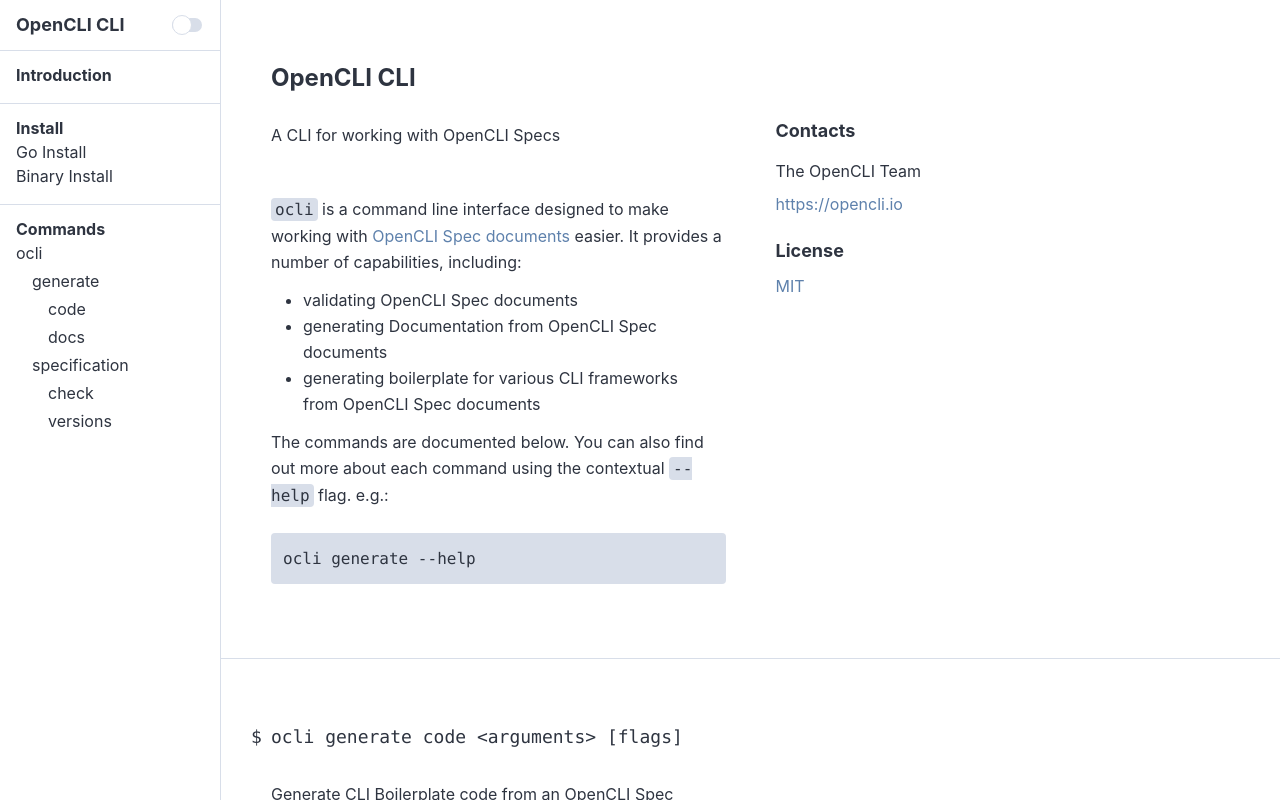
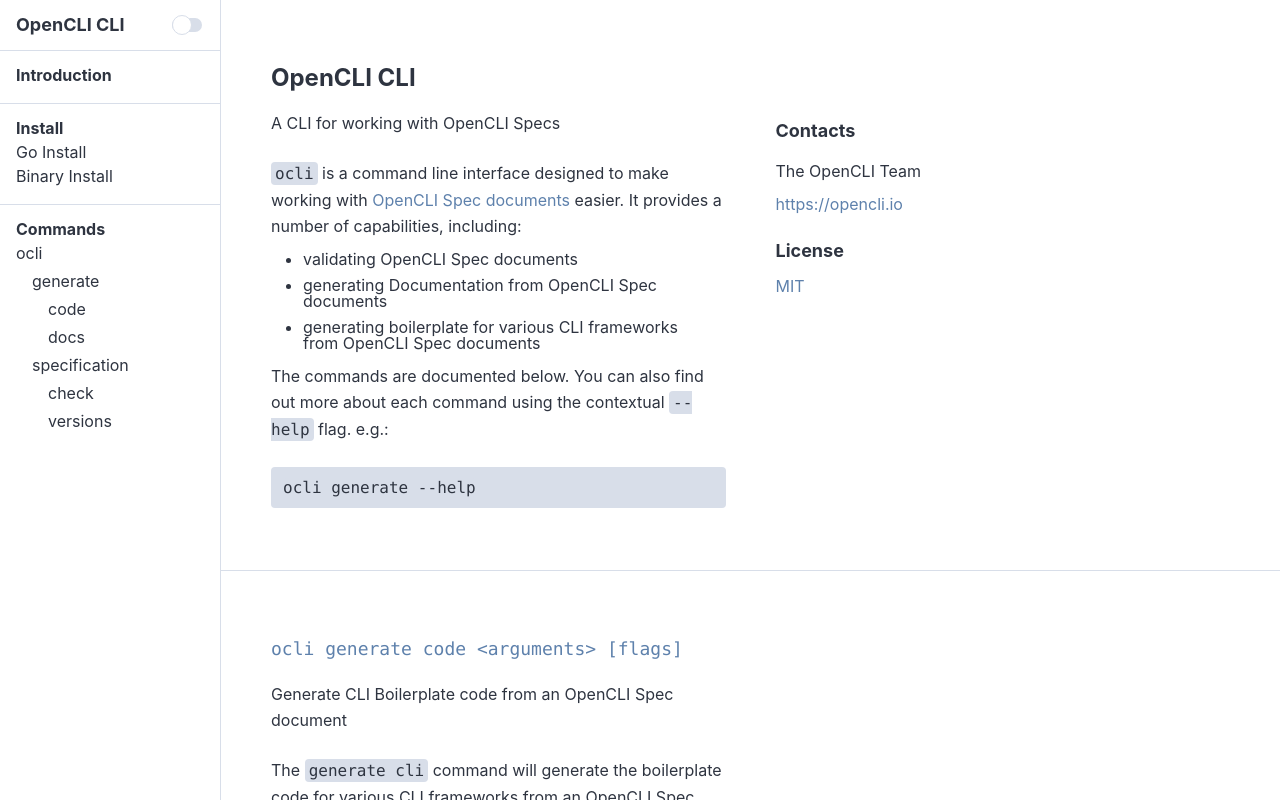
Before and after one commit to bcdxn/scratch-react, a React (Vite) app: page / in a window 1280 px wide. Built offline with nearby package versions, Linux system fonts and the light colour scheme; some icons are missing.

Commit message:
wip: adding command line section

```diff
--- a/package.json
+++ b/package.json
@@ -15,7 +15,9 @@
     "npm": "^11.3.0",
     "react": "^19.0.0",
     "react-dom": "^19.0.0",
-    "react-markdown": "^10.1.0"
+    "react-markdown": "^10.1.0",
+    "react-router": "^7.6.1",
+    "uuid": "^11.1.0"
   },
   "devDependencies": {
     "@eslint/js": "^9.21.0",
--- a/src/components/cli-reference/command-list/CommandList.tsx
+++ b/src/components/cli-reference/command-list/CommandList.tsx
@@ -1,4 +1,4 @@
-import React from "react";
+import React, { useEffect } from "react";
 import "./CommandList.css";
 import CommandSection from "../command-section/CommandSection";
 import { OpenCliDocument, Command, CommandTrieNode } from "../../../OpenCli";
@@ -8,9 +8,23 @@
 }
 
 const CommandList: React.FC<CommandListProps> = (props) => {
+  useEffect(() => {
+    const hash = window.location.hash;
+    console.log("use effect invoked", hash.replace(/^#/, ""));
+
+    // if (hash) {
+    //   console.log("hash existed");
+    //   const elem = document.getElementById(hash);
+    //   console.log(elem);
+    //   elem?.scrollIntoView({
+    //     behavior: "smooth",
+    //   });
+    // }
+  });
+
   const commands = flattenCommandList(props.doc);
-  const sections = commands.map((command) => (
-    <CommandSection command={command} />
+  const sections = commands.map((command, index) => (
+    <CommandSection command={command} first={index == 0} key={command.line} />
   ));
 
   return <>{sections}</>;
--- a/src/components/cli-reference/command-section/CommandSection.css
+++ b/src/components/cli-reference/command-section/CommandSection.css
@@ -9,6 +9,7 @@
   a {
     color: var(--accent-primary-color);
     text-decoration: none;
+    outline: none;
   }
 
   a:hover {
@@ -31,7 +32,7 @@
     position: relative;
   }
 
-  h1.command-line:before {
+  h1.command-line :before {
     content: "$";
     position: absolute;
     left: -20px;
@@ -51,12 +52,15 @@
         li {
           list-style: disc;
           margin: 0 16px;
+          padding:10px 0 0 0;
+        }
+        li:first-child {
+          padding: 0px;
         }
       }
 
       p {
         padding: 12px 0;
-        /* letter-spacing: .05rem; */
         line-height: 26px;
       }
 
--- a/src/components/cli-reference/command-section/CommandSection.tsx
+++ b/src/components/cli-reference/command-section/CommandSection.tsx
@@ -5,24 +5,25 @@
 
 interface CommandSectionProps {
   command: Command;
+  first: boolean;
 }
 
-const CommandSection: React.FC<CommandSectionProps> = ({ command }) => {
+const CommandSection: React.FC<CommandSectionProps> = ({ command, first }) => {
   return (
-    <section className="command-section">
-      <h1 className="command-line">{command.line}</h1>
+    <section
+      className="command-section"
+      id={first ? "FirstCommand" : command.line}
+    >
+      <a
+        href={"#" + command.name?.replace(/\s+/g, "-")}
+        id={command.name?.replace(/\s+/g, "-")}
+      >
+        <h1 className="command-line">{command.line}</h1>
+      </a>
       <div className="command-content">
         <div className="command-resource">
-          {command.summary && (
-            <p>
-              <Markdown>{command.summary}</Markdown>
-            </p>
-          )}
-          {command.description && (
-            <p>
-              <Markdown>{command.description}</Markdown>
-            </p>
-          )}
+          {command.summary && <Markdown>{command.summary}</Markdown>}
+          {command.description && <Markdown>{command.description}</Markdown>}
         </div>
         <div className="command-example"></div>
       </div>
--- a/src/components/cli-reference/command-section/IntroSection.tsx
+++ b/src/components/cli-reference/command-section/IntroSection.tsx
@@ -14,14 +14,10 @@
       <div className="command-content">
         <div className="command-resource">
           {props.doc.info.summary && (
-            <p>
-              <Markdown>{props.doc.info.summary}</Markdown>
-            </p>
+            <Markdown>{props.doc.info.summary}</Markdown>
           )}
           {props.doc.info.description && (
-            <p>
-              <Markdown>{props.doc.info.description}</Markdown>
-            </p>
+            <Markdown>{props.doc.info.description}</Markdown>
           )}
         </div>
         <div className="command-example">
--- a/src/components/cli-reference/side-nav/SideNav.tsx
+++ b/src/components/cli-reference/side-nav/SideNav.tsx
@@ -36,13 +36,23 @@
         <h2>Install</h2>
         <ul className="installation-methods">
           {props.doc.install?.map((installMethod) => (
-            <li>{installMethod.name}</li>
+            <li key={installMethod.name}>{installMethod.name}</li>
           ))}
         </ul>
 
         <div className="nav-break"></div>
 
-        <h2>Commands</h2>
+        <h2
+          onClick={(e) => {
+            e.preventDefault();
+            const elem = document.getElementById("FirstCommand");
+            elem?.scrollIntoView({
+              behavior: "smooth",
+            });
+          }}
+        >
+          Commands
+        </h2>
         <CommandList commandNode={props.doc.commandTrie?.root} />
       </div>
     </>
--- a/src/components/cli-reference/side-nav/command-list/CommandList.tsx
+++ b/src/components/cli-reference/side-nav/command-list/CommandList.tsx
@@ -1,33 +1,28 @@
 import React from "react";
 import { CommandTrieNode } from "../../../../OpenCli";
+import { v4 } from "uuid";
 
 interface CommandListProps {
   commandNode?: CommandTrieNode;
 }
 
 const CommandList: React.FC<CommandListProps> = (props) => {
-  if (props.commandNode?.commands.length) {
   return (
     <ul className="command-group">
-        <li className="command">
+      <li
+        className="command"
+        key={props.commandNode?.command.line}
+        id={props.commandNode?.command.line}
+      >
         <span className="command-name">
-            {props.commandNode.command.leafName}
+          {props.commandNode?.command.leafName}
         </span>
-          {props.commandNode.commands?.map((node) => (
-            <CommandList commandNode={node} />
+        {props.commandNode?.commands?.map((node) => (
+          <CommandList commandNode={node} key={node?.command.line} />
         ))}
       </li>
     </ul>
   );
-  }
-
-  return (
-    <li className="command">
-      <span className="command-name">
-        {props.commandNode?.command.leafName}
-      </span>
-    </li>
-  );
 };
 
 export default CommandList;
```
Also changed, not shown: 1 other file (tests, documents, lock files or other folders). Lines whose indentation alone changed are shown as unchanged.
